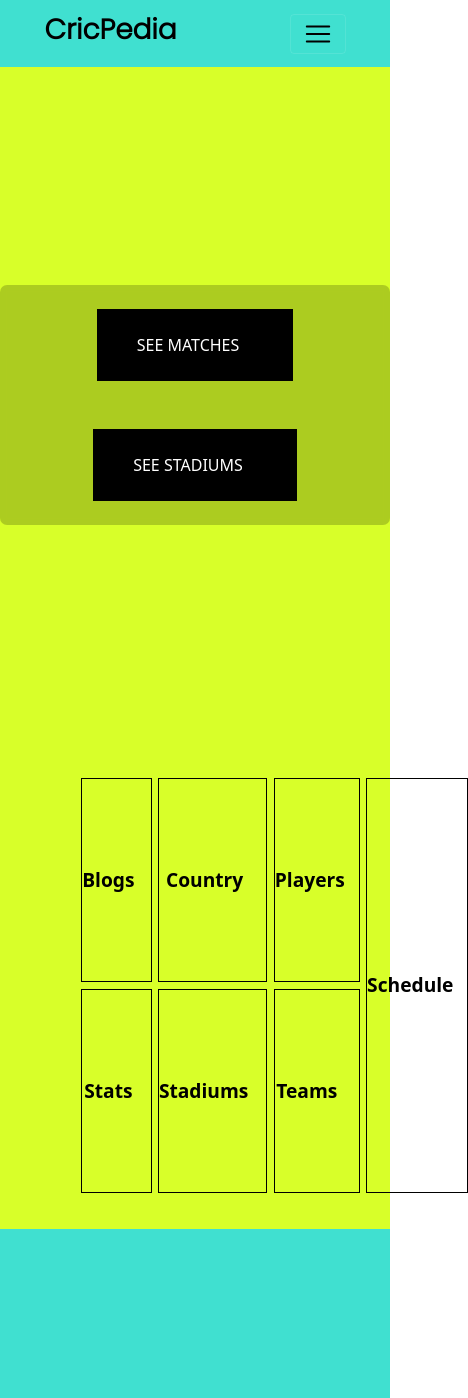
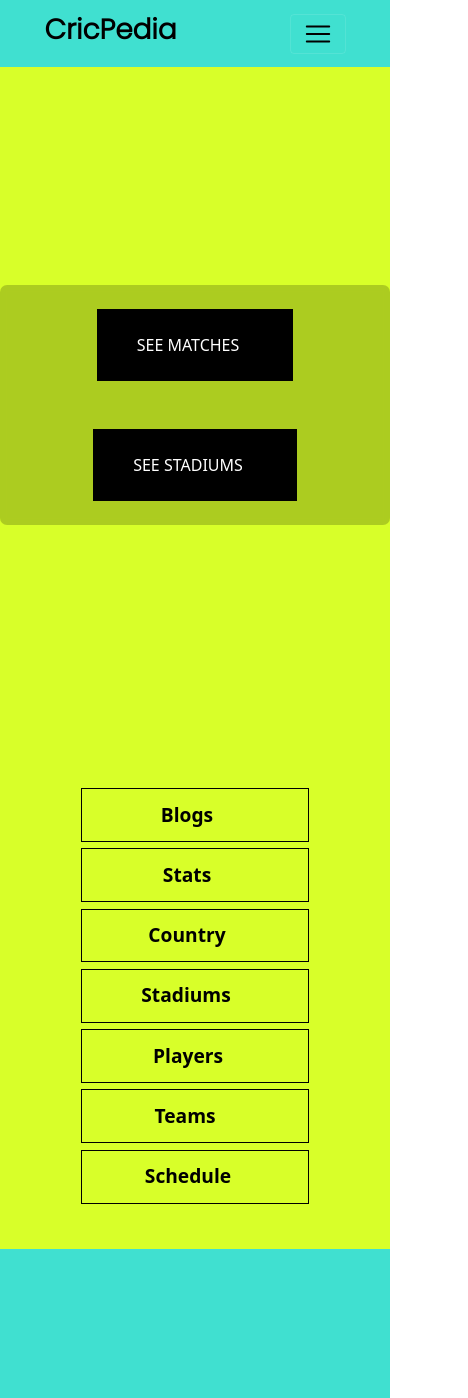
Before and after one commit to ujjwalborasi/CricPedia, a React (Create React App) app: page / in a window 390 px wide. Shown: the top 1398 px of the page, 468 px wide, since content can reach past the window. Built offline with nearby package versions, Linux system fonts and the light colour scheme.

Commit message:
Reponsiveness

```diff
--- a/src/Components/Home/Home.css
+++ b/src/Components/Home/Home.css
@@ -1,10 +1,11 @@
 .Main-Container{
-    background-color: cadetblue;
+    background-color: var(--Theme-Color-2);
     display: flex;
     align-items: center;
     justify-content: center;
  flex-direction: column;
-    width: 100%;
+
+
 }
 .Middle-Container{
     display: flex;
@@ -62,15 +63,18 @@ transition: 0.4s, visibility 0s, opacity 0.5s linear;
 
 /* Box Container */
 #sec2{
+    width: 100%;
+height: 60vh;
+
 
 }
 .Box-Container{
+    margin: 2rem;
   display: flex;
+  height: 50vh;
+  width: 60%;
   flex-direction: column;
   flex-wrap: wrap;
-    margin: 2rem;
-    height: 50vh;
-    width: 60%;
 
 }
 .Box-Container >*{
@@ -78,7 +82,6 @@ transition: 0.4s, visibility 0s, opacity 0.5s linear;
 }
 .Small-Box{
     display: flex;
-    /* flex-direction: column; */
    align-items: center;
    justify-content: center;
     border: 0.4px groove black;
@@ -150,8 +153,11 @@ transform: translateX(1.2rem) ;
       width: 100%;
       flex-direction: column;
     }
+    .Box-Container{
+        flex-wrap: nowrap;
+    }
     .Small-Box{
-        flex-wrap: 1 1 10%;
+
         height: 15vh;
         margin: 0.2rem;
     }
```
Lines whose indentation alone changed are shown as unchanged.
